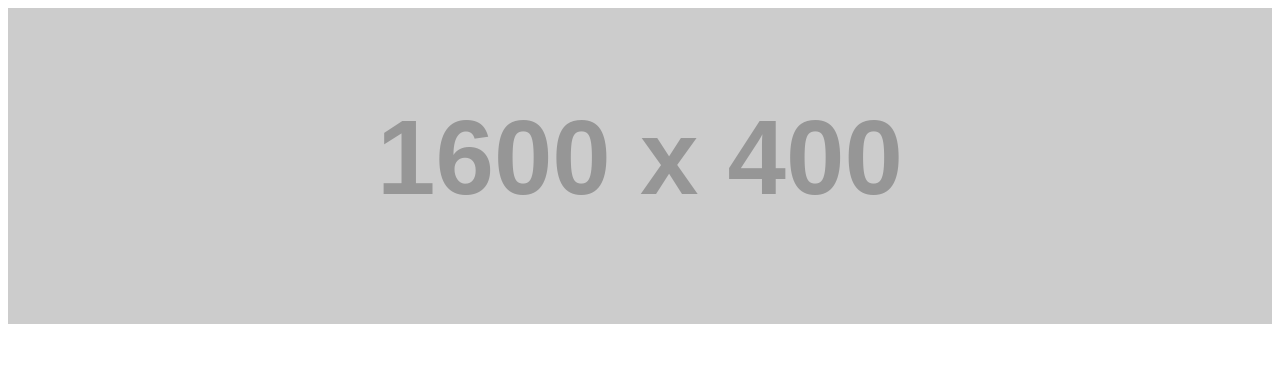
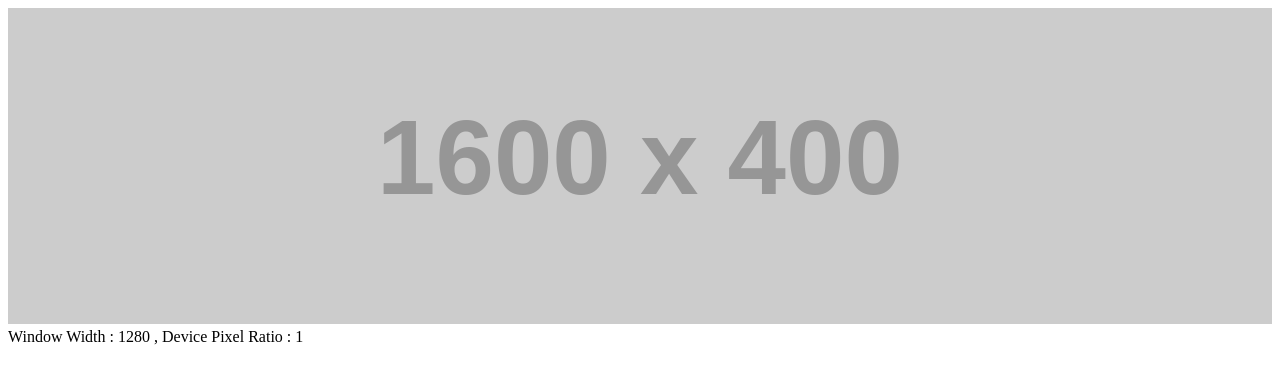
Before and after one commit to NathanKr/responsive-image-using-srcset-playground, a plain HTML site: page public/wds/index.html in a window 1280 px wide. Drawn offline with Linux system fonts and the light colour scheme; placeholder pictures from the web are drawn by us.

Commit message:
add output

```diff
--- a/public/wds/index.html
+++ b/public/wds/index.html
@@ -10,9 +10,20 @@
       style="width: 100%"
       src="https://placehold.co/1600x400/png"
       alt="responsive image use case 1"
-      srcset="  https://placehold.co/1600x400/png 1600w ,
-                https://placehold.co/800x400/png  800w  ,
-                https://placehold.co/600x400/png 600w"
+      srcset="
+        https://placehold.co/1600x400/png 1600w,
+        https://placehold.co/800x400/png   800w,
+        https://placehold.co/600x400/png   600w
+      "
     />
+    <output></output>
   </body>
+  <script>
+    window.addEventListener("resize", resizeHandler);
+    resizeHandler();
+    function resizeHandler() {
+      elemOutput = document.querySelector("output");
+      elemOutput.innerText = `Window Width : ${window.innerWidth} , Device Pixel Ratio : ${window.devicePixelRatio}`;
+    }
+  </script>
 </html>
```
